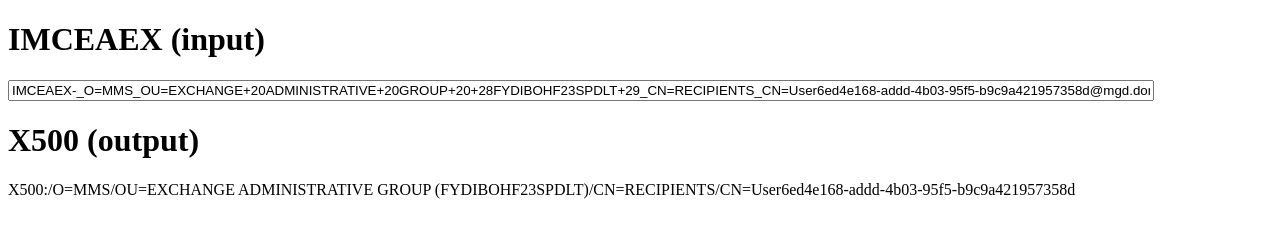
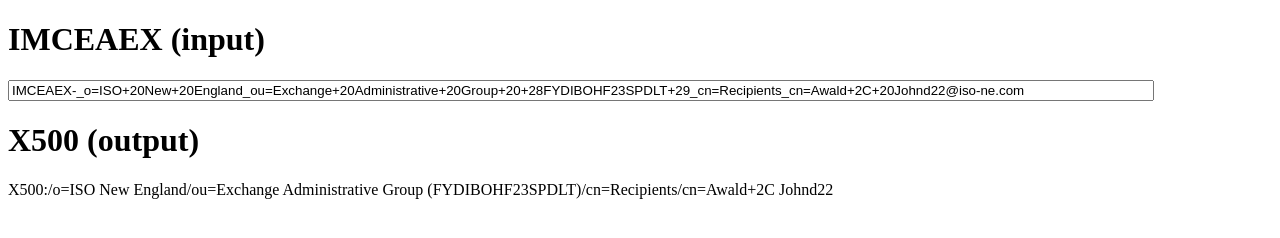
Before and after one commit to sushmarenji/convert-imceaex-to-x500, a plain HTML site: page index.html in a window 1280 px wide. Drawn offline with Linux system fonts and the light colour scheme.

Commit message:
Update index.html
save

```diff
--- a/index.html
+++ b/index.html
@@ -7,7 +7,7 @@
 <script src='convert-imceaex-to-x500.js'></script>
 <h1>IMCEAEX (input)</h1>
 <form action='#'>
-  <input id='input' type='text' value='IMCEAEX-_O=MMS_OU=EXCHANGE+20ADMINISTRATIVE+20GROUP+20+28FYDIBOHF23SPDLT+29_CN=RECIPIENTS_CN=User6ed4e168-addd-4b03-95f5-b9c9a421957358d@mgd.domain.com'>
+  <input id='input' type='text' value='IMCEAEX-_o=ISO+20New+20England_ou=Exchange+20Administrative+20Group+20+28FYDIBOHF23SPDLT+29_cn=Recipients_cn=Awald+2C+20Johnd22@iso-ne.com'>
 </form>
 <h1>X500 (output)</h1>
 <p id='output'></p>
```
